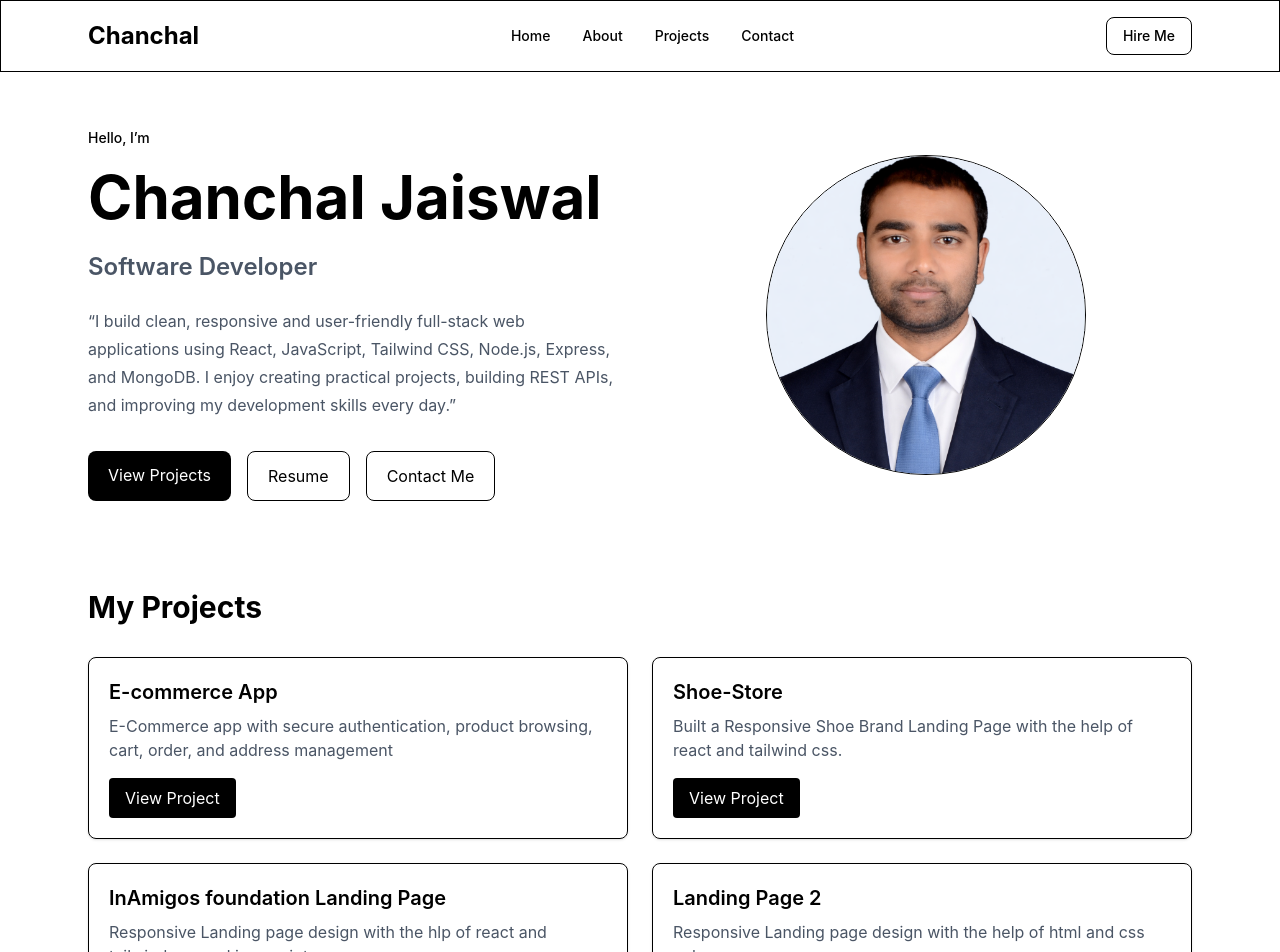
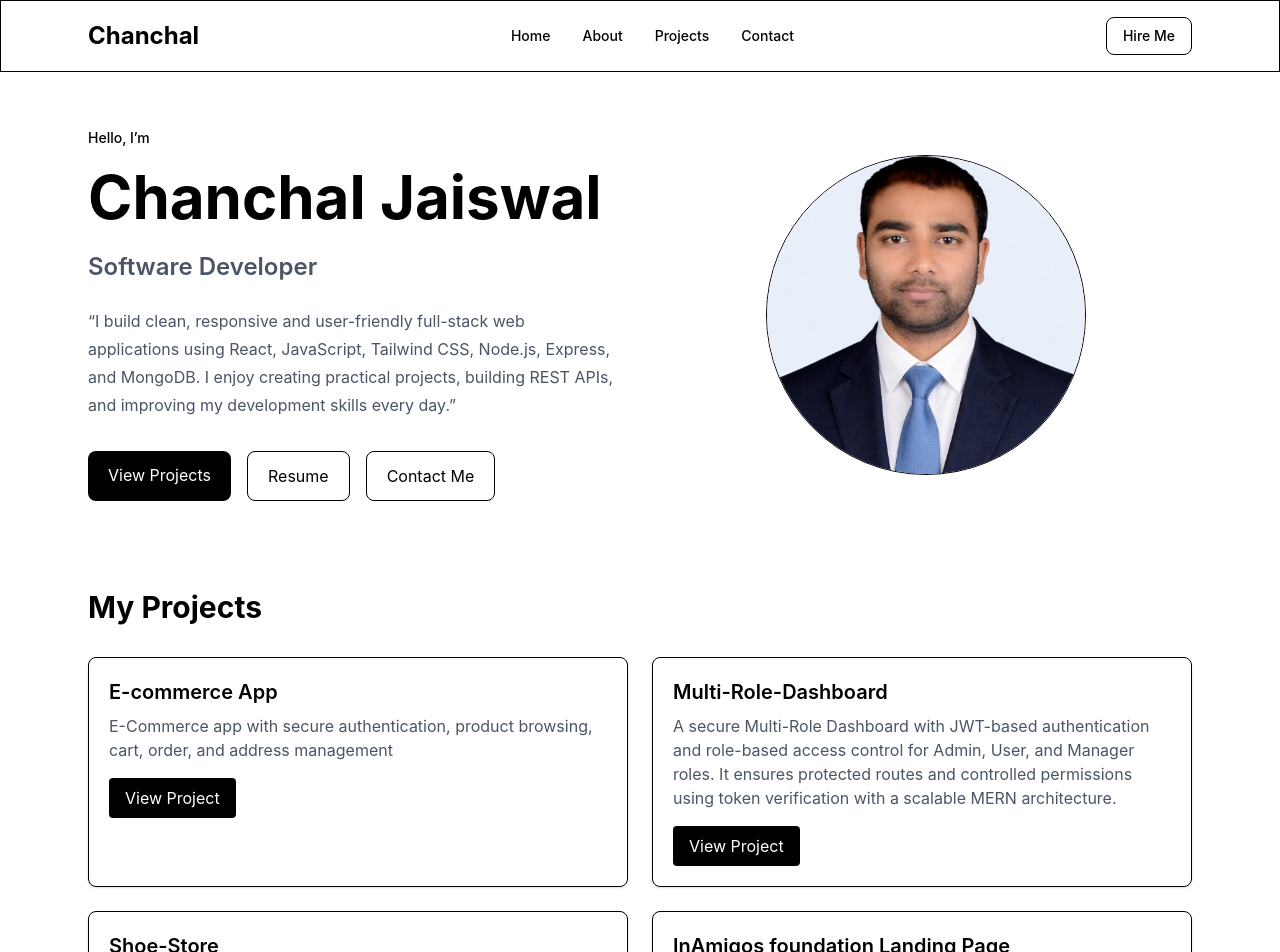
Before and after one commit to chanchaljai/react-portfolio, a React (Vite) app: page / in a window 1280 px wide. Shown: the top 952 px of the page. Built offline with nearby package versions, Linux system fonts and the light colour scheme.

Commit message:
multi-role-dashboard

```diff
--- a/src/components/Projects.jsx
+++ b/src/components/Projects.jsx
@@ -5,32 +5,40 @@ const projects = [
   {
     id: 1,
     title: "E-commerce App",
-    description: "E-Commerce app with secure authentication, product browsing, cart, order, and address management",
+    description:
+      "E-Commerce app with secure authentication, product browsing, cart, order, and address management",
     link: "https://ecom-project1-frontend.vercel.app/",
   },
   {
     id: 2,
+    title: "Multi-Role-Dashboard",
+    description:
+      "A secure Multi-Role Dashboard with JWT-based authentication and role-based access control for Admin, User, and Manager roles. It ensures protected routes and controlled permissions using token verification with a scalable MERN architecture.",
+    link: "https://mrdb-1-frontend.vercel.app/",
+  },
+  {
+    id: 3,
     title: "Shoe-Store",
-     description:
+    description:
       "Built a Responsive Shoe Brand Landing Page with the help of react and tailwind css.",
     link: "https://shoe-brand-mu.vercel.app/",
   },
   {
-    id: 3,
+    id: 4,
     title: "InAmigos foundation Landing Page",
     description:
       "Responsive Landing page design with the hlp of react and tailwind css and javascript.",
     link: "https://in-amigos-page.vercel.app/",
   },
   {
-    id: 4,
+    id: 5,
     title: "Landing Page 2",
     description:
       "Responsive Landing page design with the help of html and css only.",
     link: "https://landing-page-2-vert.vercel.app/",
   },
   {
-    id: 5,
+    id: 6,
     title: "Landing Page 3",
     description:
       "Landing page design with the help of html css and javascript, Add Animations with GSAP.",
```
